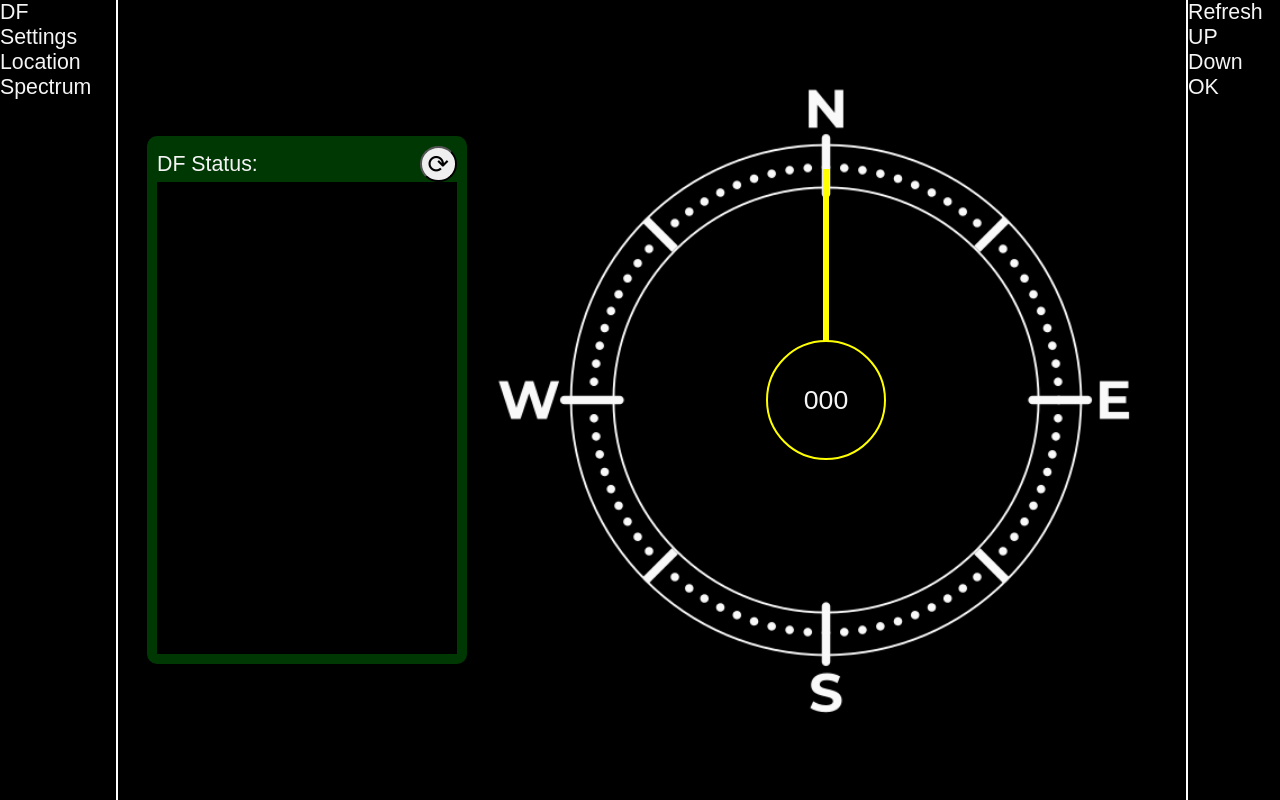
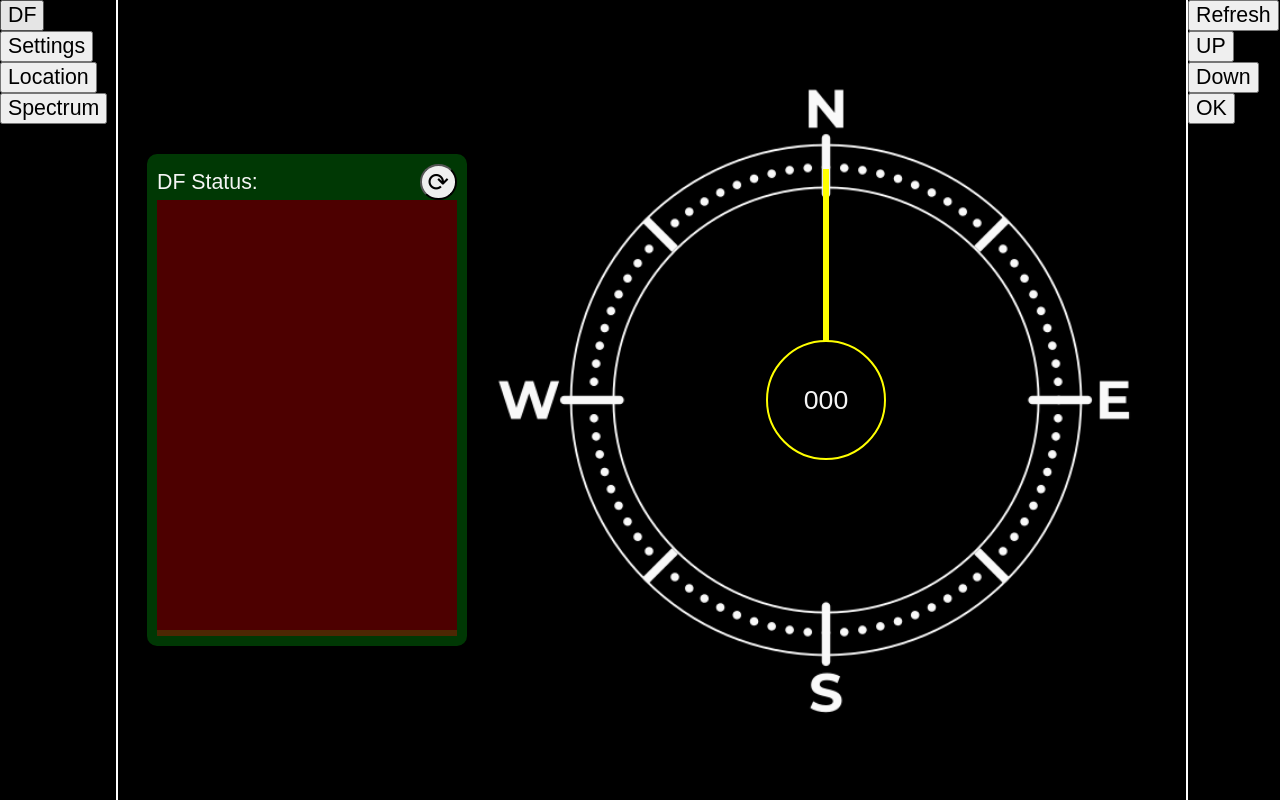
Before and after one commit to CahyaAji/elangdf-client, a website with bundled scripts: page src/index.html in a window 1280 px wide. Built offline with nearby package versions, Linux system fonts and the light colour scheme.

Commit message:
add overlay to DF status webview

```diff
--- a/src/assets/styles.css
+++ b/src/assets/styles.css
@@ -53,10 +53,24 @@ main {
     border-radius: 10px;
 }
 
+.status-container{
+    position: relative;
+}
+
+
+.status-overlay{
+    position: absolute;
+    background-color: rgba(255, 0, 0, 0.3);
+    height: 100%;
+    width: 100%;
+    z-index: 2;
+}
+
 #df-status-webv {
     width: fit-content;
-    height: 472px;
+    height: 430px;
     background-color: black;
+    z-index: 0;
 }
 
 button {
--- a/src/index.html
+++ b/src/index.html
@@ -11,20 +11,23 @@
 
 <body>
   <header>
-    <div>DF</div>
-    <div>Settings</div>
-    <div>Location</div>
-    <div>Spectrum</div>
+    <div><button>DF</button></div>
+    <div><button>Settings</button></div>
+    <div><button>Location</button></div>
+    <div><button>Spectrum</button></div>
   </header>
   <main>
-    <iframe id="spectrum-webv" src=""></iframe>
+      <iframe id="spectrum-webv" src=""></iframe>
     <div id="df-view">
       <div class="df-status">
         <div style="display: flex; align-items: center; justify-content: space-between;">
           <div>DF Status:</div>
           <button style="font-size: larger; border-radius: 50%;" id="btn-refresh">⟳</button>
         </div>
-        <iframe id="df-status-webv" frameborder="0"></iframe>
+        <div class="status-container">
+          <div class="status-overlay"></div>
+          <iframe id="df-status-webv" frameborder="0"></iframe>
+        </div>
       </div>
       <div class="config-menu" id="freq-menu">
         <form id="edit-freq-gain">
@@ -148,10 +151,10 @@
     </div>
   </main>
   <footer>
-    <div>Refresh</div>
-    <div>UP</div>
-    <div>Down</div>
-    <div>OK</div>
+    <div><button>Refresh</button></div>
+    <div><button>UP</button></div>
+    <div><button>Down</button></div>
+    <div><button>OK</button></div>
   </footer>
 </body>
 
```
